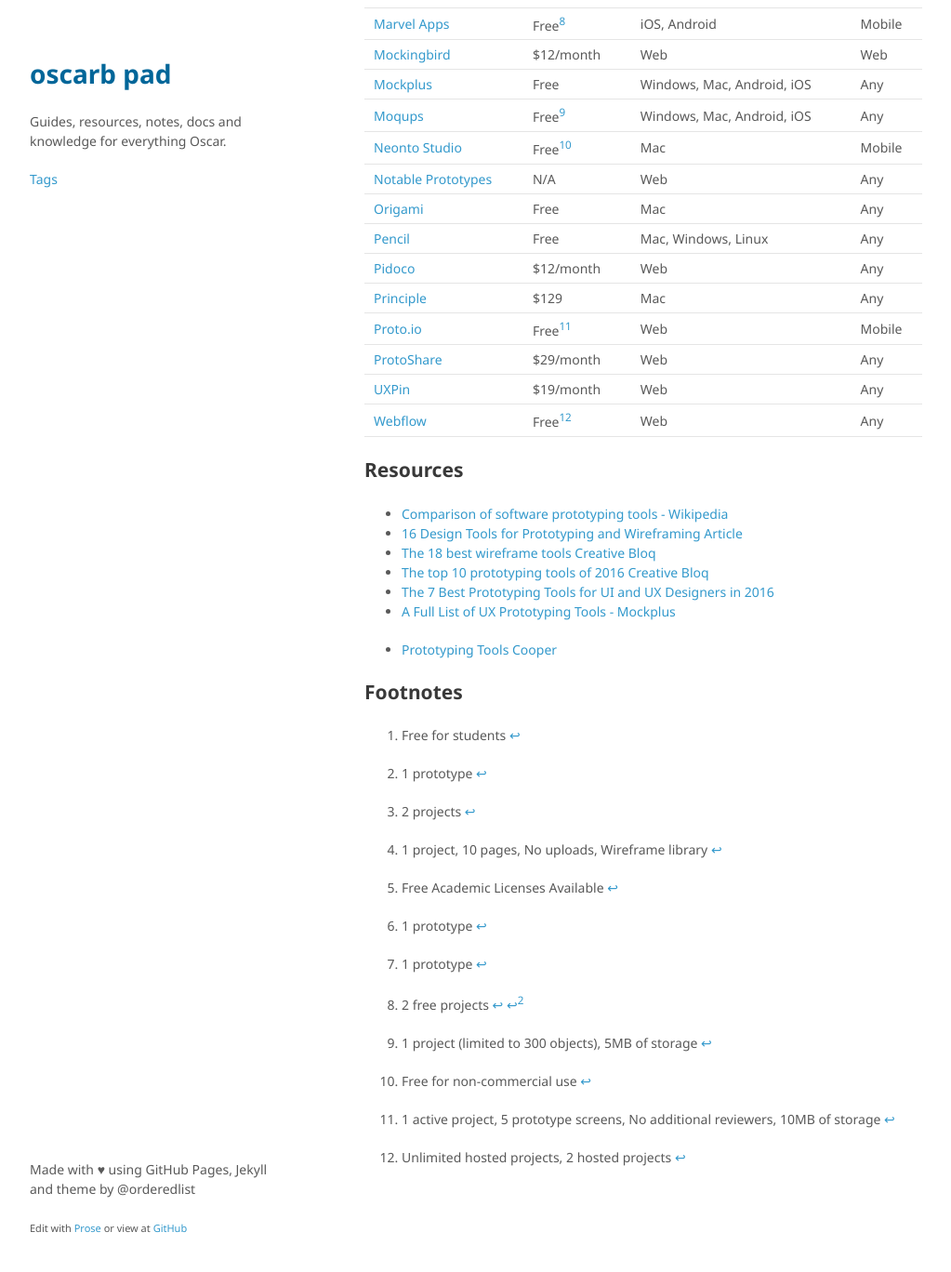
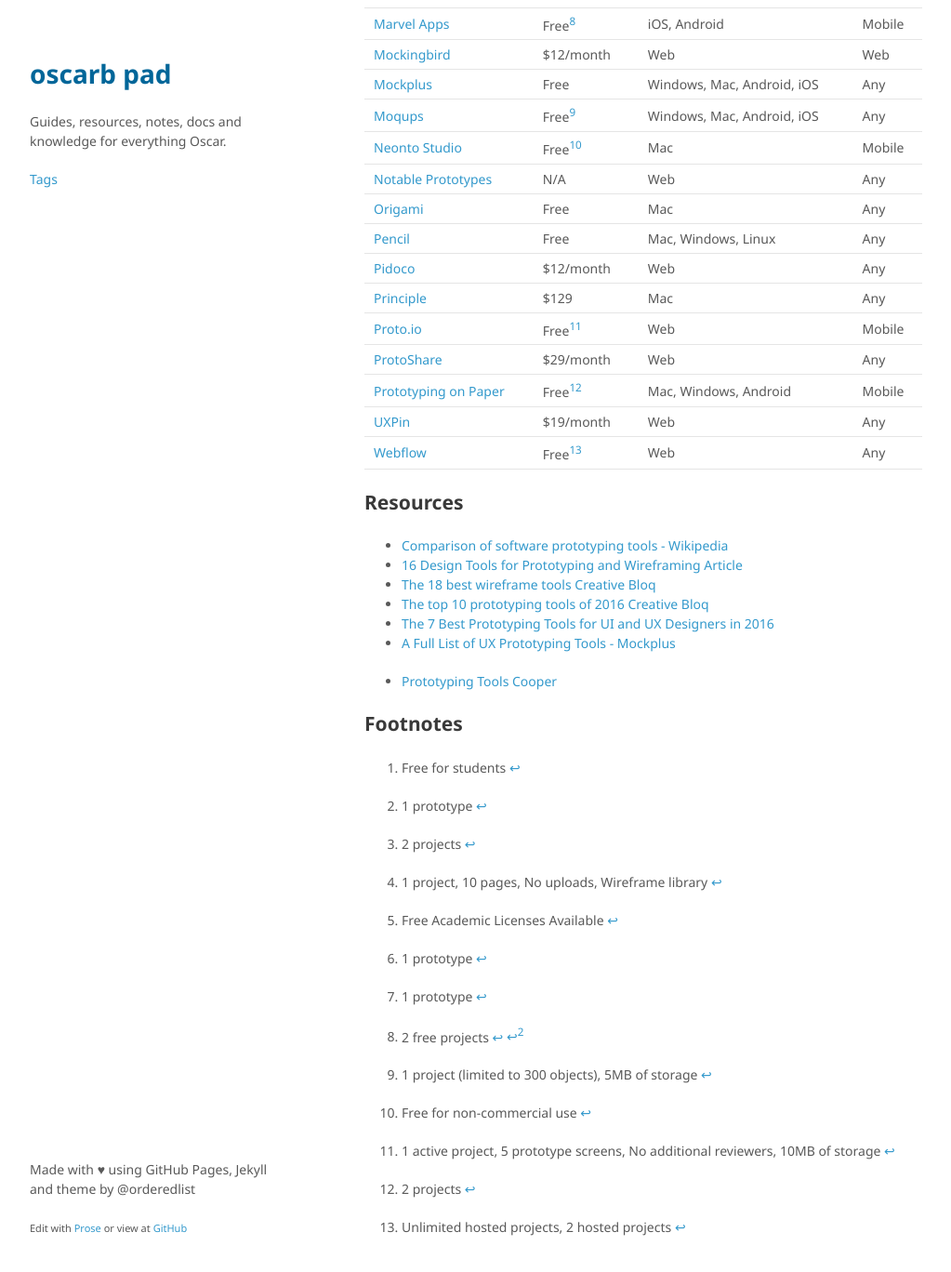
Before and after one commit to oscarb/pad, a Jekyll site: the page built from _docs/prototyping.md, in a window 1280 px wide and 1400 px high, scrolled down 918 px. Shown: the top 1368 px of the window at 93% size, without its empty margins (128-1151 px from the left). Built offline with Jekyll 4.4.1, drawn with Linux system fonts in a browser that asks for light colours; some web fonts are replaced; before the commit the page ends 2243 px from its top, so only the background shows below that.

Commit message:
Updated prototyping.md

```diff
--- a/_docs/prototyping.md
+++ b/_docs/prototyping.md
@@ -49,6 +49,7 @@ Name | Lowest price | Platform | Protype for
 [Principle](http://principleformac.com/) | $129 | Mac | Any
 [Proto.io](https://proto.io/) | Free[^protoio] | Web | Mobile
 [ProtoShare](http://www.protoshare.com/) | $29/month |  Web | Any
+[Prototyping on Paper](https://popapp.in/) | Free[^pop] | Mac, Windows, Android | Mobile
 [UXPin](https://www.uxpin.com/) | $19/month | Web | Any
 [Webflow](https://webflow.com/) | Free[^webflow] | Web | Any
 
@@ -63,6 +64,7 @@ Name | Lowest price | Platform | Protype for
 [^marvel]: 2 free projects
 [^moqups]: 1 project (limited to 300 objects), 5MB of storage
 [^neonto]: Free for non-commercial use
+[^pop]: 2 projects
 [^protoio]: 1 active project, 5 prototype screens, No additional reviewers, 10MB of storage
 [^webflow]: Unlimited hosted projects, 2 hosted projects
 
```
